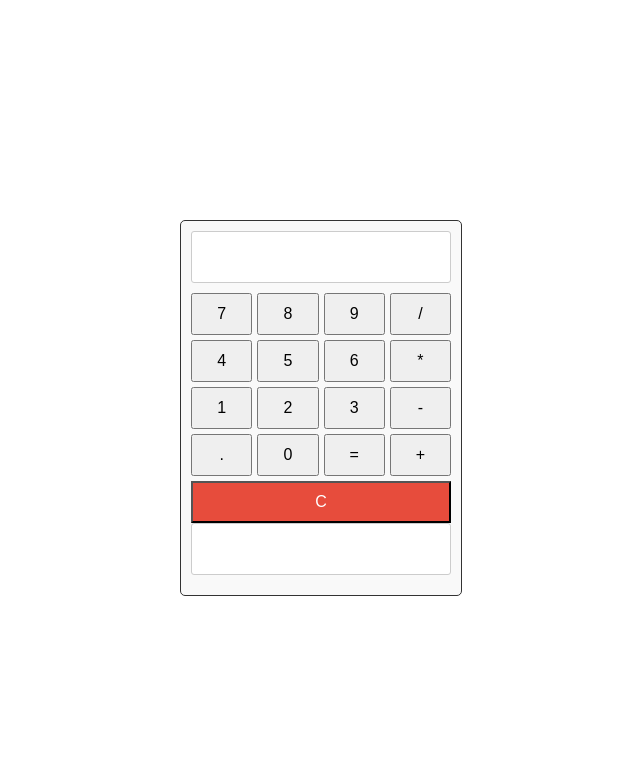
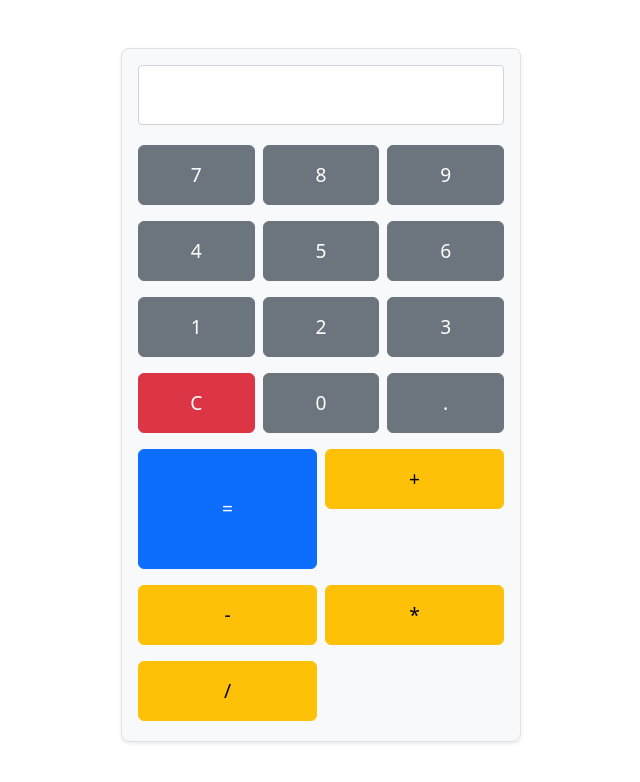
Before and after one commit to albertomzai/calculator, a website: page frontend/index.html in a window 1280 px wide. Shown: the whole page, without its empty margins (319-959 px from the left). Drawn offline with nearby package versions, Linux system fonts and the light colour scheme.

Commit message:
Agente completa tarea generando 1 archivo(s)

```diff
--- a/frontend/index.html
+++ b/frontend/index.html
@@ -2,72 +2,124 @@
 <html lang="es">
 <head>
     <meta charset="UTF-8">
-  <title>Calculadora</title>
+    <title>Calculadora Web</title>
+
+    <!-- Bootstrap 5 CSS -->
+    <link href="https://cdn.jsdelivr.net/npm/bootstrap@5.3.3/dist/css/bootstrap.min.css" rel="stylesheet">
+
     <style>
-    body { display: flex; justify-content: center; align-items: center; height: 100vh; font-family: Arial, sans-serif; }
-    .calculator { width: 260px; border: 1px solid #333; padding: 10px; border-radius: 5px; background: #f9f9f9; }
-    .screen { height: 40px; margin-bottom: 10px; font-size: 1.2rem; text-align: right; padding: 5px; border: 1px solid #ccc; border-radius: 3px; background: #fff; }
-    .buttons { display: grid; grid-template-columns: repeat(4, 1fr); gap: 5px; }
-    button { font-size: 1rem; padding: 10px; }
+        .calculator {
+            max-width: 400px;
+            margin: auto;
+            padding: 1rem;
+            border: 1px solid #dee2e6;
+            border-radius: 0.5rem;
+            background-color: #f8f9fa;
+        }
+
+        .screen {
+            height: 60px;
+            font-size: 1.5rem;
+            text-align: right;
+            padding: 0.5rem;
+            background-color: #fff;
+            border: 1px solid #ced4da;
+            border-radius: 0.25rem;
+            margin-bottom: 1rem;
+        }
+
+        .btn-calculator {
+            width: 100%;
+            height: 60px;
+            font-size: 1.2rem;
+            margin: 0.25rem 0;
+        }
     </style>
 </head>
 <body>
-<div class="calculator">
-  <div id="screen" class="screen" data-testid="screen-input"></div>
-  <div class="buttons">
-    <!-- Numerics -->
-    <button data-testid="btn-7">7</button>
-    <button data-testid="btn-8">8</button>
-    <button data-testid="btn-9">9</button>
-    <button data-testid="btn-div">/</button>
 
-    <button data-testid="btn-4">4</button>
-    <button data-testid="btn-5">5</button>
-    <button data-testid="btn-6">6</button>
-    <button data-testid="btn-mul">*</button>
+    <div class="container my-5">
+        <div class="calculator shadow-sm">
+            <!-- Pantalla de entrada -->
+            <input type="text" id="display" class="screen form-control" readonly />
 
-    <button data-testid="btn-1">1</button>
-    <button data-testid="btn-2">2</button>
-    <button data-testid="btn-3">3</button>
-    <button data-testid="btn-minus">-</button>
+            <!-- Botones numéricos y operacionales en una cuadrícula -->
+            <div class="row g-2">
+                <div class="col-4"><button class="btn btn-secondary btn-calculator" data-value="7">7</button></div>
+                <div class="col-4"><button class="btn btn-secondary btn-calculator" data-value="8">8</button></div>
+                <div class="col-4"><button class="btn btn-secondary btn-calculator" data-value="9">9</button></div>
 
-    <button data-testid="btn-dot">.</button>
-    <button data-testid="btn-0">0</button>
-    <button data-testid="btn-equals">=</button>
-    <button data-testid="btn-plus">+</button>
+                <div class="col-4"><button class="btn btn-secondary btn-calculator" data-value="4">4</button></div>
+                <div class="col-4"><button class="btn btn-secondary btn-calculator" data-value="5">5</button></div>
+                <div class="col-4"><button class="btn btn-secondary btn-calculator" data-value="6">6</button></div>
 
-    <button data-testid="btn-clear" style="grid-column: span 4; background: #e74c3c; color: #fff;">C</button>
+                <div class="col-4"><button class="btn btn-secondary btn-calculator" data-value="1">1</button></div>
+                <div class="col-4"><button class="btn btn-secondary btn-calculator" data-value="2">2</button></div>
+                <div class="col-4"><button class="btn btn-secondary btn-calculator" data-value="3">3</button></div>
+
+                <div class="col-4"><button class="btn btn-danger btn-calculator" id="clear">C</button></div>
+                <div class="col-4"><button class="btn btn-secondary btn-calculator" data-value="0">0</button></div>
+                <div class="col-4"><button class="btn btn-secondary btn-calculator" data-value=".">.</button></div>
+
+                <div class="col-6"><button class="btn btn-primary btn-calculator" id="equals" style="height: 120px;">=</button></div>
+                <div class="col-6"><button class="btn btn-warning btn-calculator" id="operator-add">+</button></div>
+
+                <div class="col-6"><button class="btn btn-warning btn-calculator" id="operator-sub">-</button></div>
+                <div class="col-6"><button class="btn btn-warning btn-calculator" id="operator-mul">*</button></div>
+
+                <div class="col-6"><button class="btn btn-warning btn-calculator" id="operator-div">/</button></div>
             </div>
-  <div id="result" class="screen" data-testid="screen-result"></div>
         </div>
+    </div>
+
+    <!-- Bootstrap 5 JS Bundle -->
+    <script src="https://cdn.jsdelivr.net/npm/bootstrap@5.3.3/dist/js/bootstrap.bundle.min.js"></script>
+
     <script>
-  const screen = document.getElementById('screen');
-  const resultScreen = document.getElementById('result');
-  let expression = '';
+        const display = document.getElementById('display');
 
-  function updateScreen(value) {
-    screen.textContent = value;
+        // Agregar eventos a los botones numéricos y de punto decimal
+        document.querySelectorAll('[data-value]').forEach(btn => {
+            btn.addEventListener('click', () => {
+                display.value += btn.dataset.value;
+            });
+        });
+
+        // Operadores
+        document.getElementById('operator-add').addEventListener('click', () => { display.value += '+'; });
+        document.getElementById('operator-sub').addEventListener('click', () => { display.value += '-'; });
+        document.getElementById('operator-mul').addEventListener('click', () => { display.value += '*'; });
+        document.getElementById('operator-div').addEventListener('click', () => { display.value += '/'; });
+
+        // Botón C (clear)
+        document.getElementById('clear').addEventListener('click', () => { display.value = ''; });
+
+        // Botón = (equals)
+        document.getElementById('equals').addEventListener('click', async () => {
+            const expression = display.value;
+            if (!expression) return;
+
+            try {
+                const response = await fetch('/api/calculate', {
+                    method: 'POST',
+                    headers: { 'Content-Type': 'application/json' },
+                    body: JSON.stringify({ expression })
+                });
+
+                if (!response.ok) {
+                    const error = await response.json();
+                    alert('Error: ' + (error.message || 'Solicitud fallida'));
+                    return;
                 }
 
-  document.querySelectorAll('.buttons button').forEach(btn => {
-    btn.addEventListener('click', () => {
-      const val = btn.textContent;
-      if (val === 'C') { expression = ''; updateScreen(''); resultScreen.textContent = ''; return; }
-      if (val === '=') {
-        fetch('/api/calculate', {
-          method: 'POST',
-          headers: {'Content-Type': 'application/json'},
-          body: JSON.stringify({expression})
-        })
-        .then(res => res.json())
-        .then(data => { resultScreen.textContent = data.result !== undefined ? data.result : data.error; })
-        .catch(err => { resultScreen.textContent = 'Error'; });
-        return;
+                const data = await response.json();
+                display.value = data.result;
+            } catch (err) {
+                console.error(err);
+                alert('Error al comunicarse con el servidor.');
             }
-      expression += val;
-      updateScreen(expression);
         });
-  });
+
     </script>
 </body>
 </html>
```
Lines whose indentation alone changed are shown as unchanged.
